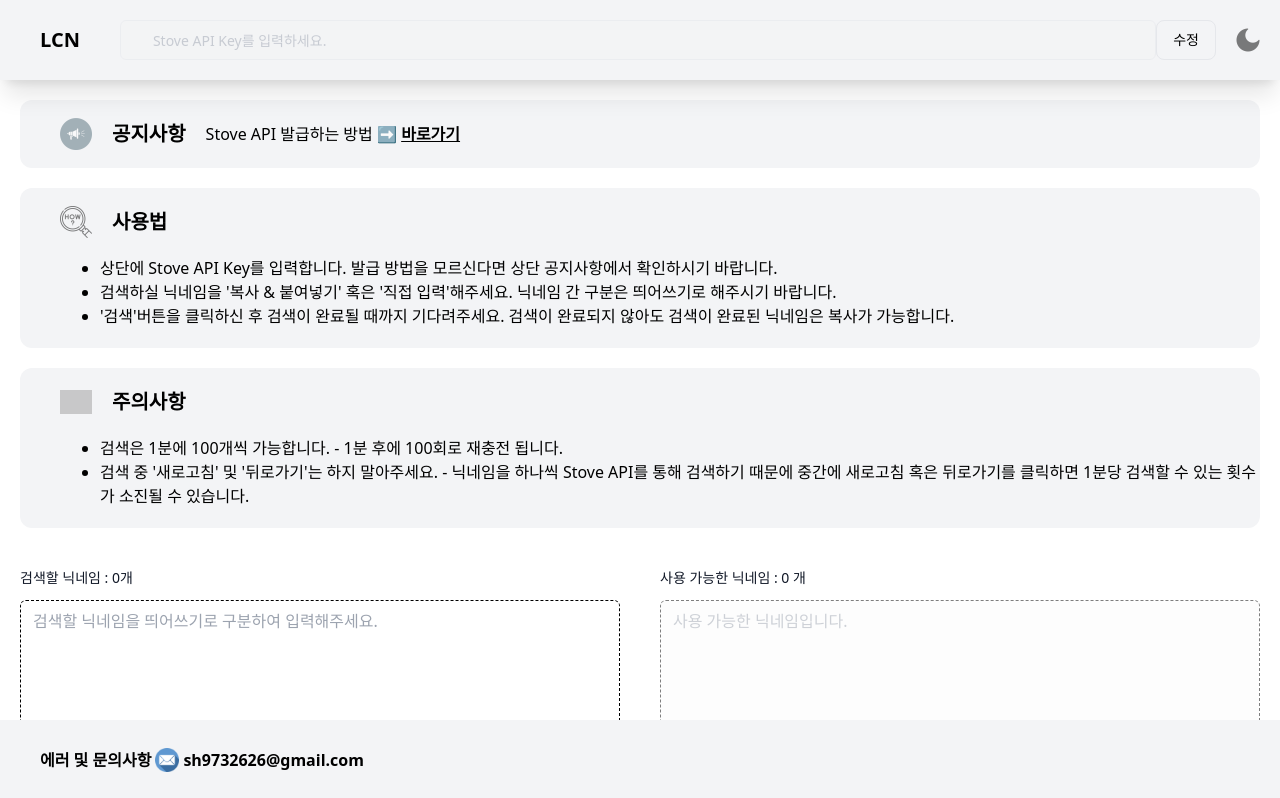
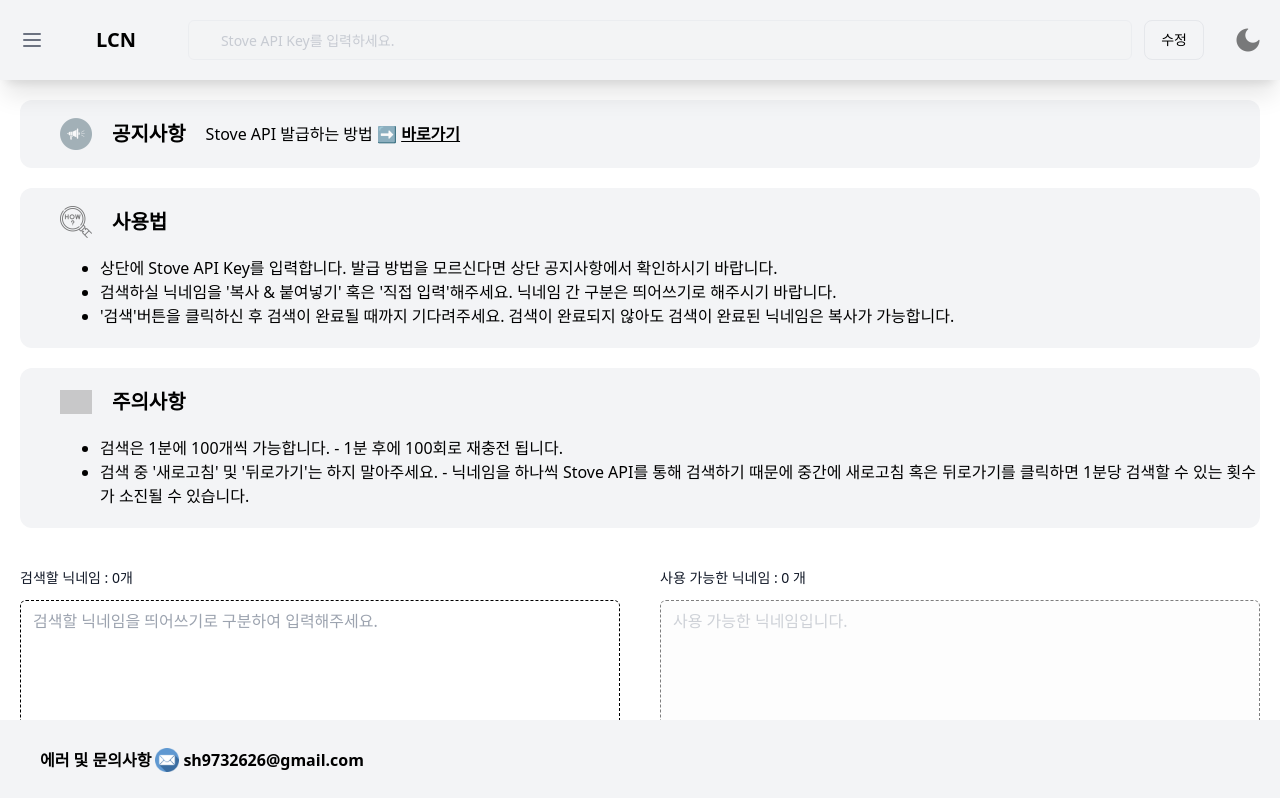
Before and after one commit to KimJiHu0/LostArk-Create-Nickname, a React (Vite) app: page / in a window 1280 px wide. Shown: the top 798 px of the page. Built offline with nearby package versions, Linux system fonts and the light colour scheme; grey boxes are pictures that could not be loaded.

Commit message:
feat : menuIcon, sideMenu 추가

```diff
--- a/src/App.tsx
+++ b/src/App.tsx
@@ -1,9 +1,12 @@
 // Component
 import Header from './assets/components/Header/Header';
+import MenuIcon from './assets/components/Header/components/MenuIcon';
 import Logo from './assets/components/Header/components/Logo';
 import ApiInput from './assets/components/Header/components/ApiInput';
 import Submit from './assets/components/Header/components/Submit';
 import Mode from './assets/components/Header/components/Mode';
+
+import Sidebar from './assets/components/SideBar/SideBar';
 
 import Content from './assets/components/Content/Content';
 import Notice from './assets/components/Content/components/Notice';
@@ -32,6 +35,8 @@ export default function App() {
     const [inputDisabled, setInputDisabled] = useState<boolean>(false);
     // theme
     const [theme, setTheme] = useState<string>('');
+    // sidebar
+    const [isSide, setIsSide] = useState<boolean>(false);
 
     function changeTheme(propTheme: string) {
         if (propTheme === 'dark') document.querySelector('html')!.classList.add('dark');
@@ -75,11 +80,13 @@ export default function App() {
     return (
         <div className="container">
             <Header>
+                <MenuIcon onToggleIsSide={() => setIsSide(true)} />
                 <Logo />
                 <ApiInput apiKey={apiKey} onChangeApiKey={setApiKey} inputDisabled={inputDisabled} />
                 <Submit inputDisabled={inputDisabled} onClickSubmit={onSubmitClick} />
                 <Mode theme={theme} onClickMode={onClickMode} />
             </Header>
+            <Sidebar isSide={isSide} onToggleIsSide={() => setIsSide(false)} />
             <Content>
                 <Notice onClickModal={() => setIsModal(true)} />
                 <Guide />
--- a/src/assets/components/Header/Header.tsx
+++ b/src/assets/components/Header/Header.tsx
@@ -4,7 +4,7 @@ interface HeaderProps {
 
 const Header = ({ children }: HeaderProps) => {
     return (
-        <header className="z-10 top-0 left-0 sticky w-screen md:h-[80px] shadow-xl flex flex-cols bg-gray-100 dark:bg-slate-700 z-">
+        <header className="z-10 top-0 left-0 sticky w-screen md:h-[80px] shadow-xl flex flex-cols bg-gray-100 dark:bg-slate-700 gap-3">
             {children}
         </header>
     );
--- /dev/null
+++ b/src/assets/components/Header/components/MenuIcon.tsx
@@ -0,0 +1,23 @@
+interface MenuIconType {
+    onToggleIsSide: () => void;
+}
+
+const MenuIcon = ({ onToggleIsSide }: MenuIconType) => {
+    return (
+        <button className="block text-gray-500 hover:opacity-30 ml-5" onClick={onToggleIsSide}>
+            <svg
+                className="w-6 h-6"
+                fill="none"
+                strokeLinecap="round"
+                strokeLinejoin="round"
+                strokeWidth="2"
+                viewBox="0 0 24 24"
+                stroke="currentColor"
+            >
+                <path d="M4 6h16M4 12h16M4 18h16"></path>
+            </svg>
+        </button>
+    );
+};
+
+export default MenuIcon;
--- /dev/null
+++ b/src/assets/components/SideBar/SideBar.tsx
@@ -0,0 +1,26 @@
+interface SideBarType {
+    isSide: boolean;
+    onToggleIsSide: () => void;
+}
+
+const Sidebar = ({ isSide, onToggleIsSide }: SideBarType) => {
+    return (
+        <div
+            className={`fixed inset-y-0 left-0 z-10 w-64 bg-gray-800 transition duration-300 ease-in-out transform ${
+                isSide ? 'translate-x-0 shadow-r' : '-translate-x-full'
+            }`}
+        >
+            <div className="flex justify-between p-4">
+                <button className="text-white" onClick={onToggleIsSide}>
+                    X
+                </button>
+            </div>
+            <div className="p-4">
+                {/* Sidebar content goes here */}
+                <p className="text-white">Sidebar Content</p>
+            </div>
+        </div>
+    );
+};
+
+export default Sidebar;
```
